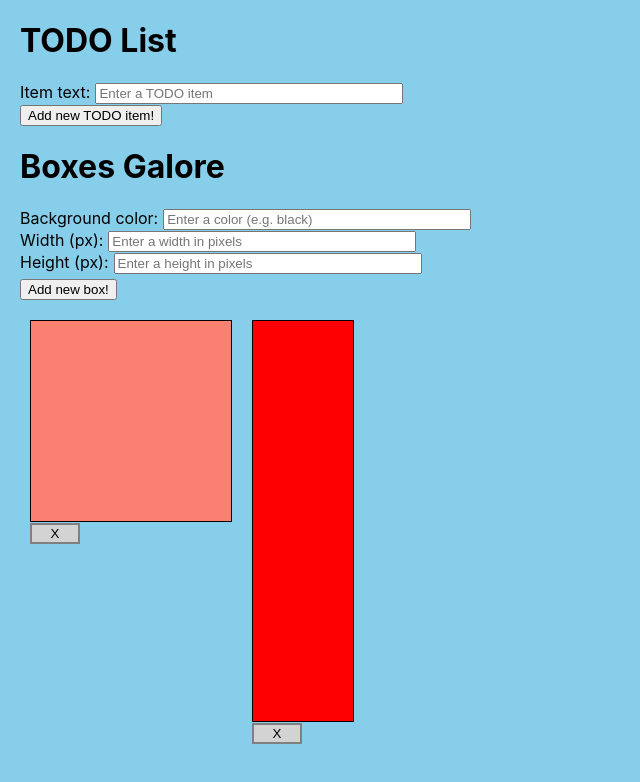
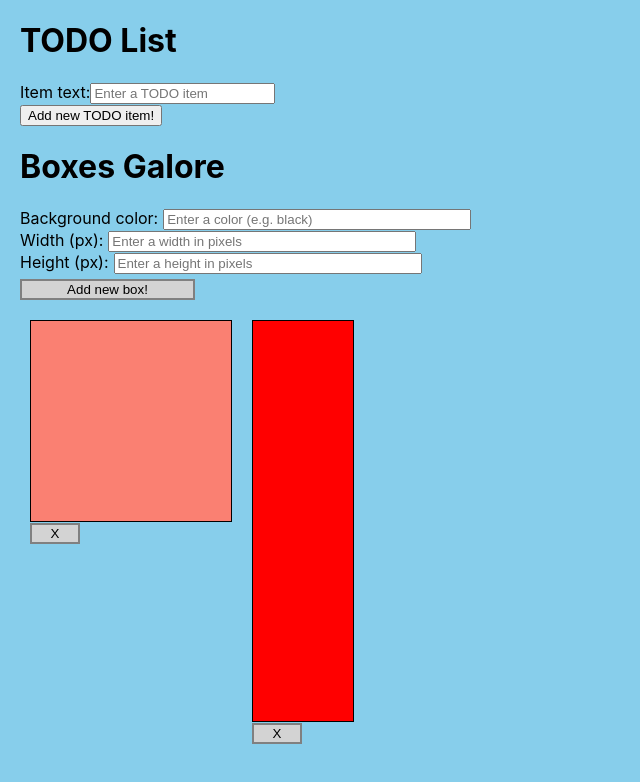
Before and after one commit to iam8/37.8-react-forms, a React (Create React App) app: page / in a window 1280 px wide. Shown: the top 782 px of the page, without its empty margins (0-640 px from the left). Built offline with nearby package versions, Linux system fonts and the light colour scheme.

Commit message:
Edit selectors to refer to NewBoxForm only; add more styling to Box form submission button

```diff
--- a/src/NewBoxForm.css
+++ b/src/NewBoxForm.css
@@ -1,12 +1,15 @@
-label {
+.NewBoxForm label {
     margin-right: 5px;
 }
 
-input {
+.NewBoxForm input {
     width: 300px;
 }
 
 .NewBoxForm-add-btn {
     margin-top: 5px;
     margin-bottom: 10px;
+    width: 175px;
+    background-color: lightgrey;
+    border: 2px solid grey;
 }
```
